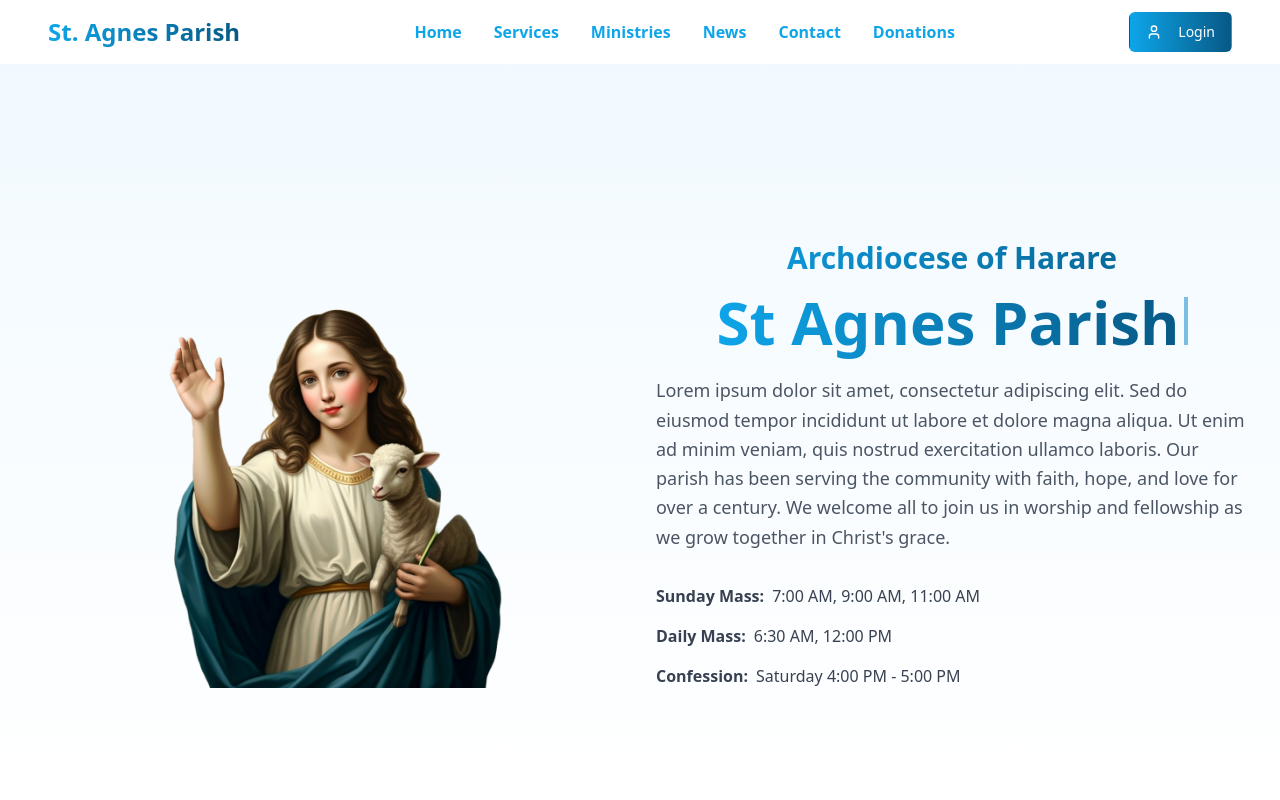
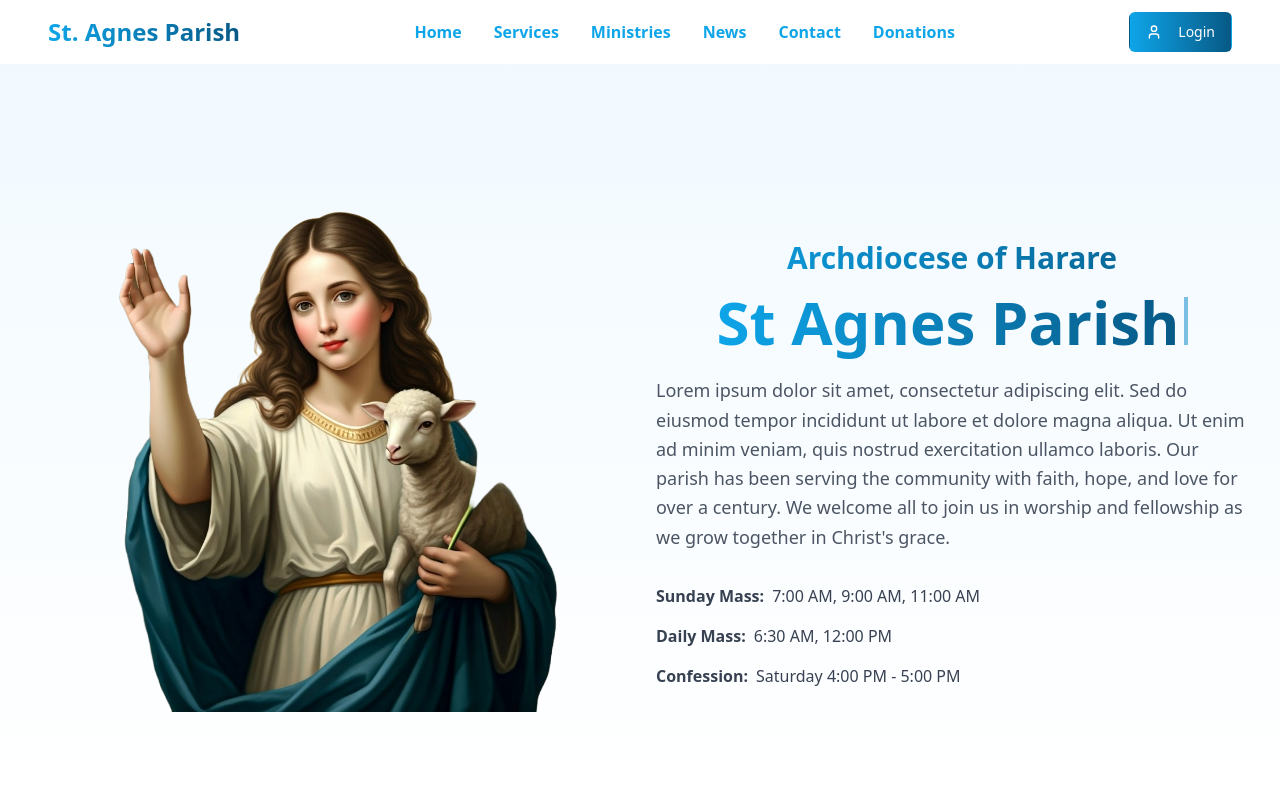
Before and after one commit to nashe01/agnes-parish-website, a React (Vite) app: page / in a window 1280 px wide. Shown: the top 800 px of the page. Built offline with nearby package versions, Linux system fonts and the light colour scheme.

Commit message:
hero image

```diff
--- a/src/components/HeroSection.tsx
+++ b/src/components/HeroSection.tsx
@@ -11,18 +11,15 @@ const HeroSection = () => {
         setDisplayText(welcomeText.substring(0, currentIndex + 1));
         setCurrentIndex(prevIndex => prevIndex + 1);
       }, 100);
-
       return () => clearTimeout(timeout);
     }
   }, [currentIndex, welcomeText]);
 
-  const renderStyledText = () => {
-    return (
-      <span className="bg-gradient-to-r from-sky-500 to-sky-800 bg-clip-text text-transparent">
-        {displayText}
-      </span>
-    );
-  };
+  const renderStyledText = () => (
+    <span className="bg-gradient-to-r from-sky-500 to-sky-800 bg-clip-text text-transparent">
+      {displayText}
+    </span>
+  );
 
   return (
     <section
@@ -32,7 +29,7 @@ const HeroSection = () => {
       <div className="max-w-7xl mx-auto px-4 sm:px-6 lg:px-8 py-16">
         <div className="grid lg:grid-cols-2 gap-8 items-center">
           {/* Image */}
-          <div className="relative h-80 lg:h-[28rem] overflow-hidden flex items-center justify-center">
+          <div className="relative h-[28rem] lg:h-[38rem] -mt-24 overflow-hidden flex items-center justify-center">
             <img
               src="/lovable-uploads/e63e83b4-2497-47f5-8891-0a8482f5ef91.png"
               alt="St. Agnes with Lamb"
```
